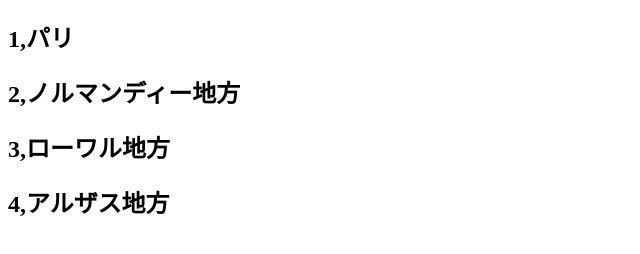
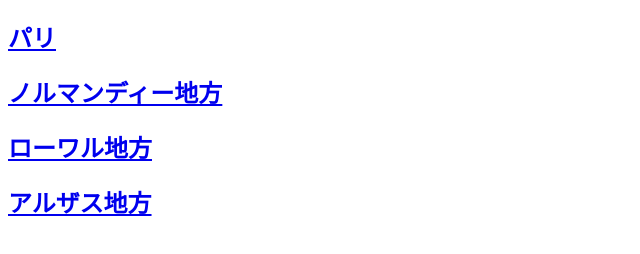
Before and after one commit to yomei-ohashi/team-project, a plain HTML site: page index.html in a window 1280 px wide. Shown: the part 70-324 px from the top of the page, without its empty margins (0-640 px from the left). Drawn offline with Linux system fonts and the light colour scheme.

Commit message:
リンク先につなぎました

```diff
--- a/index.html
+++ b/index.html
@@ -7,9 +7,9 @@
     </head>
     <body>
         <h1>フランスの観光</h1>
-        <h2>1,パリ</h2>
-        <h2>2,ノルマンディー地方</h2>
-        <h2>3,ローワル地方</h2>
-        <h2>4,アルザス地方</h2>
+        <h2><a href="file:///C:/Users/iniad/Documents/GitHub/team-project/France1.html">パリ</a></h2>
+        <h2><a href="file:///C:/Users/iniad/Documents/GitHub/team-project/France2.html">ノルマンディー地方</a></h2>
+        <h2><a href="file:///C:/Users/iniad/Documents/GitHub/team-project/France3.html">ローワル地方</a></h2>
+        <h2><a href="file:///C:/Users/iniad/Documents/GitHub/team-project/France4.html">アルザス地方</a></h2>
     </body>
 </html>
```
